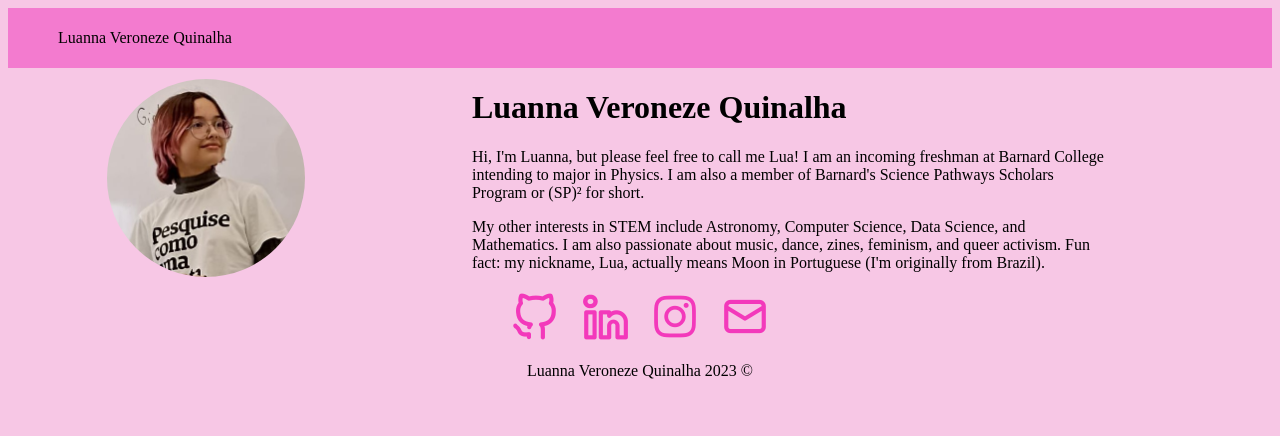
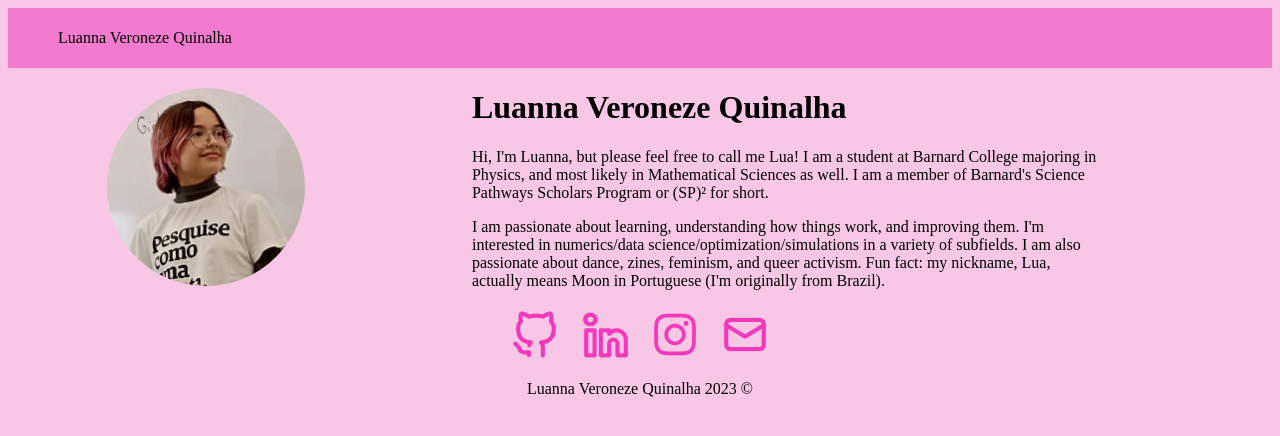
Before and after one commit to Lua-sketch/luannavquinalha, a plain HTML site: page index.html in a window 1280 px wide. Drawn offline with nearby package versions, Linux system fonts and the light colour scheme.

Commit message:
Update index.html

```diff
--- a/index.html
+++ b/index.html
@@ -20,12 +20,13 @@
             <div id="about-me">
                 <h1>Luanna Veroneze Quinalha</h1>
 
-                <p>Hi, I'm Luanna, but please feel free to call me Lua! I am an incoming freshman at Barnard College
-                    intending to major in Physics. I am also a member of Barnard's Science Pathways Scholars Program
+                <p>Hi, I'm Luanna, but please feel free to call me Lua! I am a student at Barnard College
+                    majoring in Physics, and most likely in Mathematical Sciences as well. I am a member of Barnard's Science Pathways Scholars Program
                     or (SP)² for short.
                 </p>
-                <p>My other interests in STEM include Astronomy, Computer Science, Data Science, and Mathematics.
-                    I am also passionate about music, dance, zines, feminism, and queer activism. Fun fact: my nickname, Lua,
+                <p>I am passionate about learning, understanding how things work, and improving them.
+                    I'm interested in numerics/data science/optimization/simulations in a variety of subfields.
+                    I am also passionate about dance, zines, feminism, and queer activism. Fun fact: my nickname, Lua,
                     actually means Moon in Portuguese (I'm originally from Brazil).
                 </p>
             </div>
```
